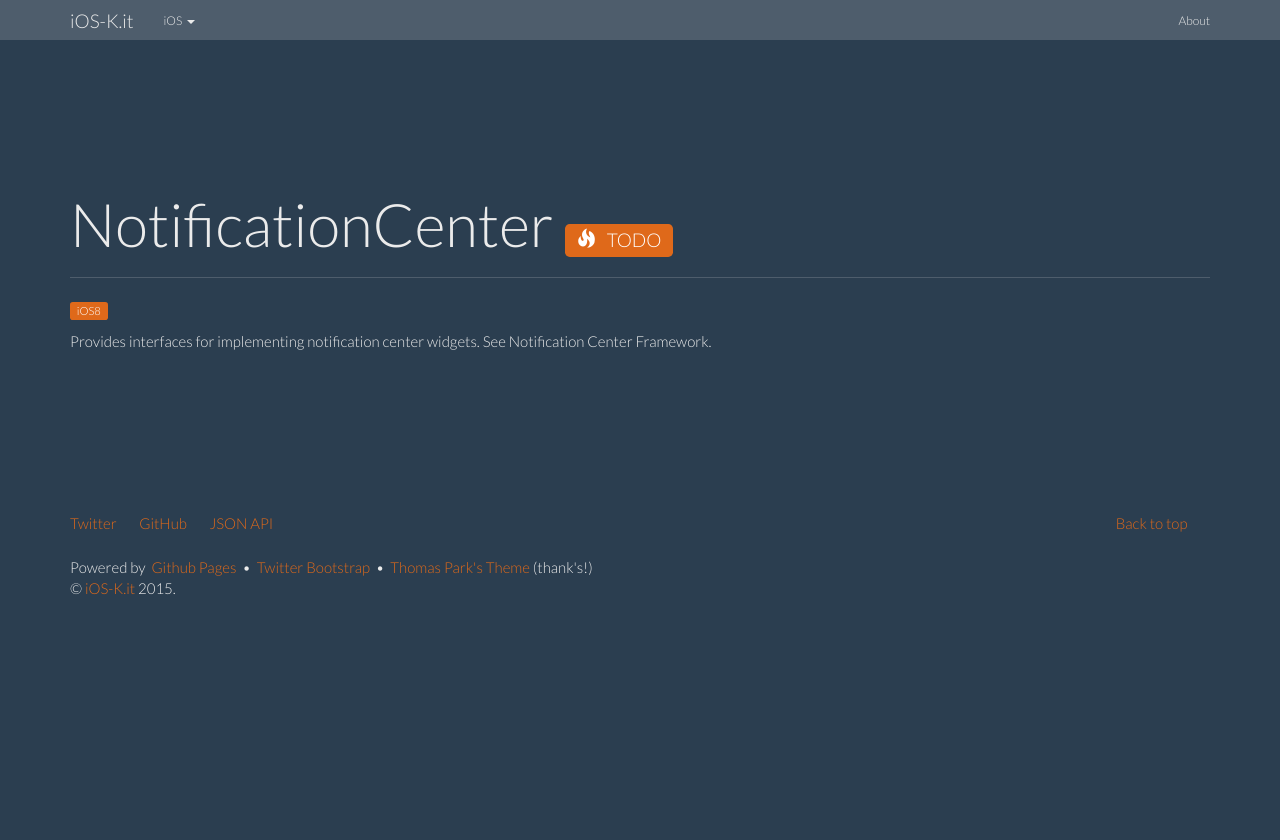
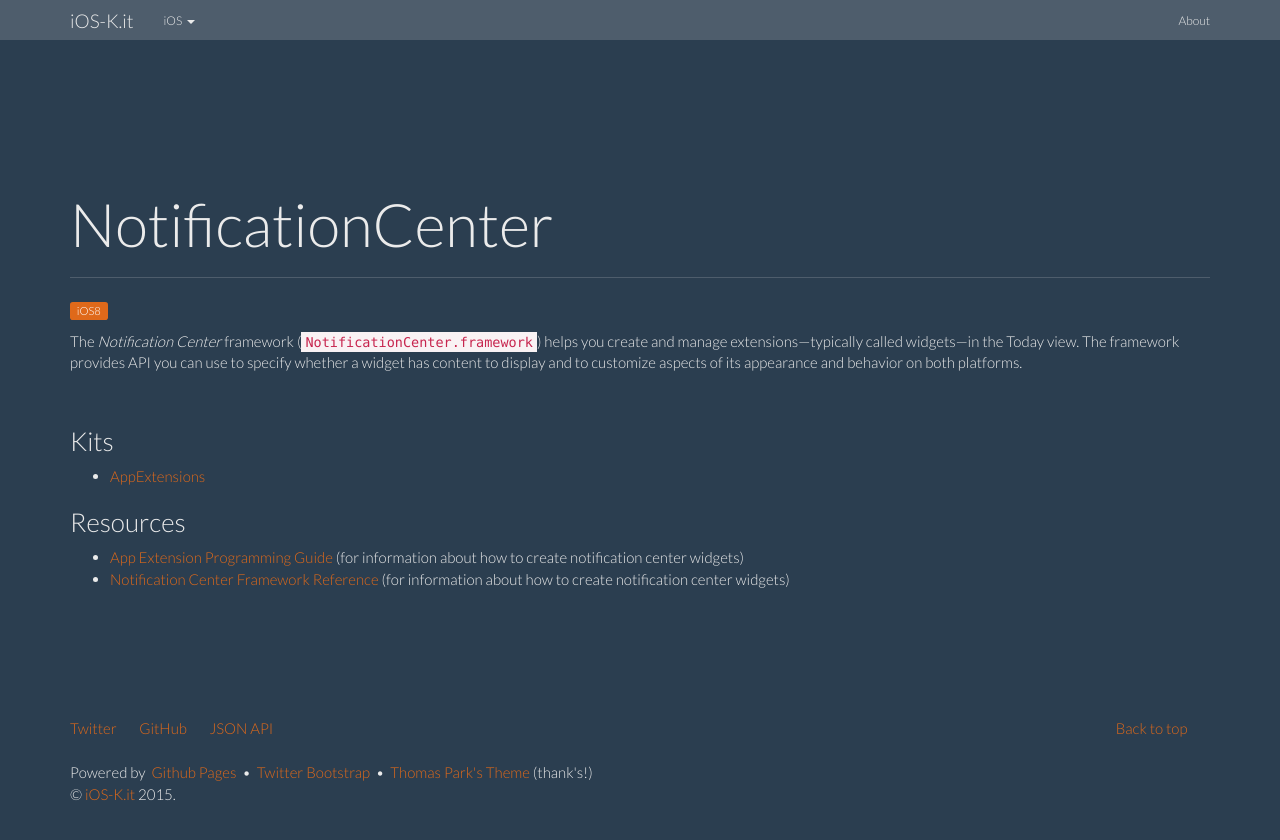
Before and after one commit to ioskit/ioskit.github.io, a Jekyll site: the page built from _kits/NotificationCenter.md, in a window 1280 px wide. Shown: the top 840 px of the page. Built offline with Jekyll 4.4.1, drawn with Linux system fonts in a browser that asks for light colours; nearby versions of some CDN libraries.

Commit message:
Kit: NotificationCenter.

```diff
--- a/_kits/AppExtensions.md
+++ b/_kits/AppExtensions.md
@@ -6,8 +6,8 @@ status:
 type: technology
 since: iOS8
 abstract: "A way for you to share your app’s functionality with other apps, with to the OS itself."
-kits__:
- - AddressBookUI
+kits:
+ - NotificationCenter
 links:
  - link:
      name: 'App extensions'
@@ -21,4 +21,4 @@ links:
 
 iOS 8 introduces a new concept called App Extensions: a way for you to share your app’s functionality with other apps, with to the OS itself.
 
-One of these types of extensions are Today Extensions, also known as Widgets. These allow you to present information in the Notification Center, which can be a great way to provide immediate and up-to-date information that the user is interested in.
+One of these types of extensions are Today Extensions, also known as Widgets. These allow you to present information in the [NotificationCenter](/NotificationCenter), which can be a great way to provide immediate and up-to-date information that the user is interested in.
--- a/_kits/NotificationCenter.md
+++ b/_kits/NotificationCenter.md
@@ -2,16 +2,22 @@
 layout: kit
 name: 'NotificationCenter'
 id: notificationcenter
-status: TODO
+status:
+type: kit
 since: iOS8
 prefixe: 'NK'
-link:
-abstract: "Provides interfaces for implementing notification center widgets. See Notification Center Framework."
-links__:
+abstract: "provides support for creating widgets that display information in Notification Center"
+kits:
+ - AppExtensions
+links:
  - link:
-     name: 'aaa'
-     url: bbb
-     description: 'ccc'
+     name: 'App Extension Programming Guide'
+     url: https://developer.apple.com/library/ios/documentation/General/Conceptual/ExtensibilityPG/index.html#//apple_ref/doc/uid/TP40014214
+     description: ' (for information about how to create notification center widgets)'
+ - link:
+     name: 'Notification Center Framework Reference'
+     url: https://developer.apple.com/library/ios/documentation/NotificationCenter/Reference/NotificationCenter_Framework/index.html#//apple_ref/doc/uid/TP40014443
+     description: ' (for information about how to create notification center widgets)'
 ---
 
-Provides interfaces for implementing notification center widgets. See Notification Center Framework.
+The *Notification Center* framework (`NotificationCenter.framework`) helps you create and manage extensions—typically called widgets—in the Today view. The framework provides API you can use to specify whether a widget has content to display and to customize aspects of its appearance and behavior on both platforms.
```
